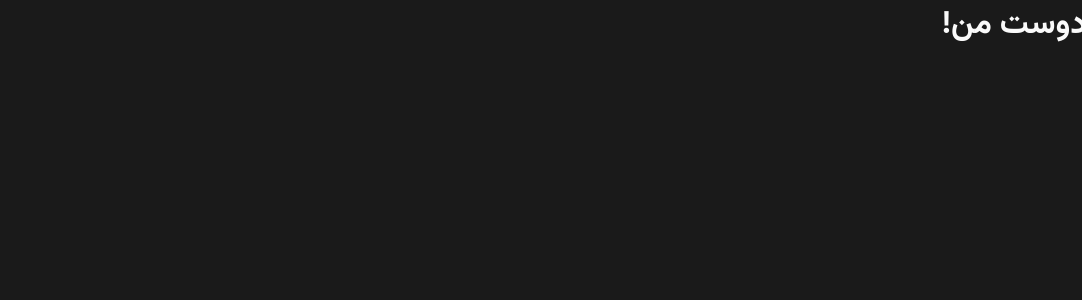
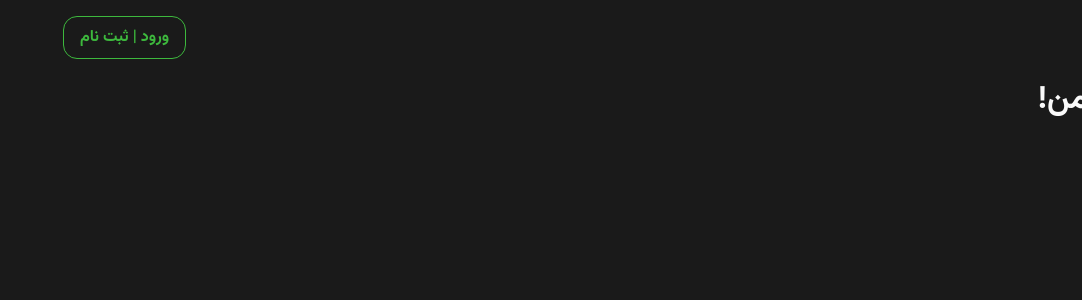
Before and after one commit to sobhanjaferi/Doctor-Man, a Next.js app: page / in a window 1280 px wide. Shown: the top 300 px of the page, without its empty margins (198-1280 px from the left). Built offline with nearby package versions, Linux system fonts and the light colour scheme.

Commit message:
[FIX] --full-width variable

```diff
--- a/src/app/globals.css
+++ b/src/app/globals.css
@@ -52,8 +52,8 @@ a {
 
   --border-radius: 0.875rem;
 
-  --full-width: 0.75rem;
-  --full-width-padding-inline: calc(max(100% - var(--full-width) . 2rem) / 2);
+  --full-width: 75rem;
+  --full-width-padding-inline: calc(max(100% - var(--full-width), 2rem) / 2);
 
   --animation-duration-fast: 0.1s;
   --animation-duration-normal: 0.5s;
@@ -67,4 +67,8 @@ html {
 body {
   background-color: var(--color-default-background);
   color: var(--color-default-foreground);
+
+  > * {
+    padding-inline: var(--full-width-padding-inline);
+  }
 }
--- a/src/app/layout.tsx
+++ b/src/app/layout.tsx
@@ -1,6 +1,7 @@
 import type { Metadata } from "next";
 import "./globals.css";
 import { Vazirmatn } from "next/font/google";
+import HeaderComponent from "@/components/header/header.component";
 
 const vazirmatn = Vazirmatn({
   subsets: ["latin", "arabic"],
@@ -15,7 +16,11 @@ export const metadata: Metadata = {
 export default function RootLayout({ children }: LayoutProps<"/">) {
   return (
     <html lang="fa" dir="rtl" className={vazirmatn.className}>
-      <body>{children}</body>
+      <body>
+        <HeaderComponent />
+
+        {children}
+      </body>
     </html>
   );
 }
```
